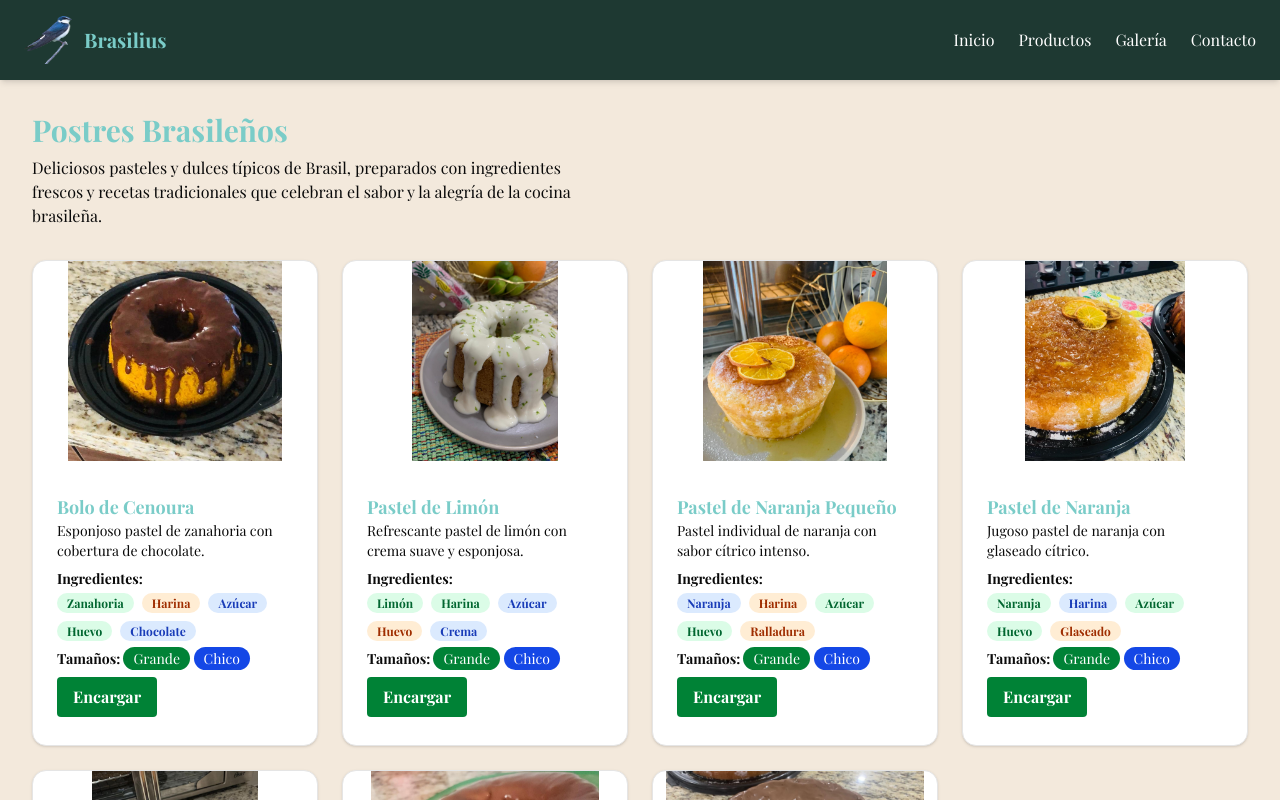
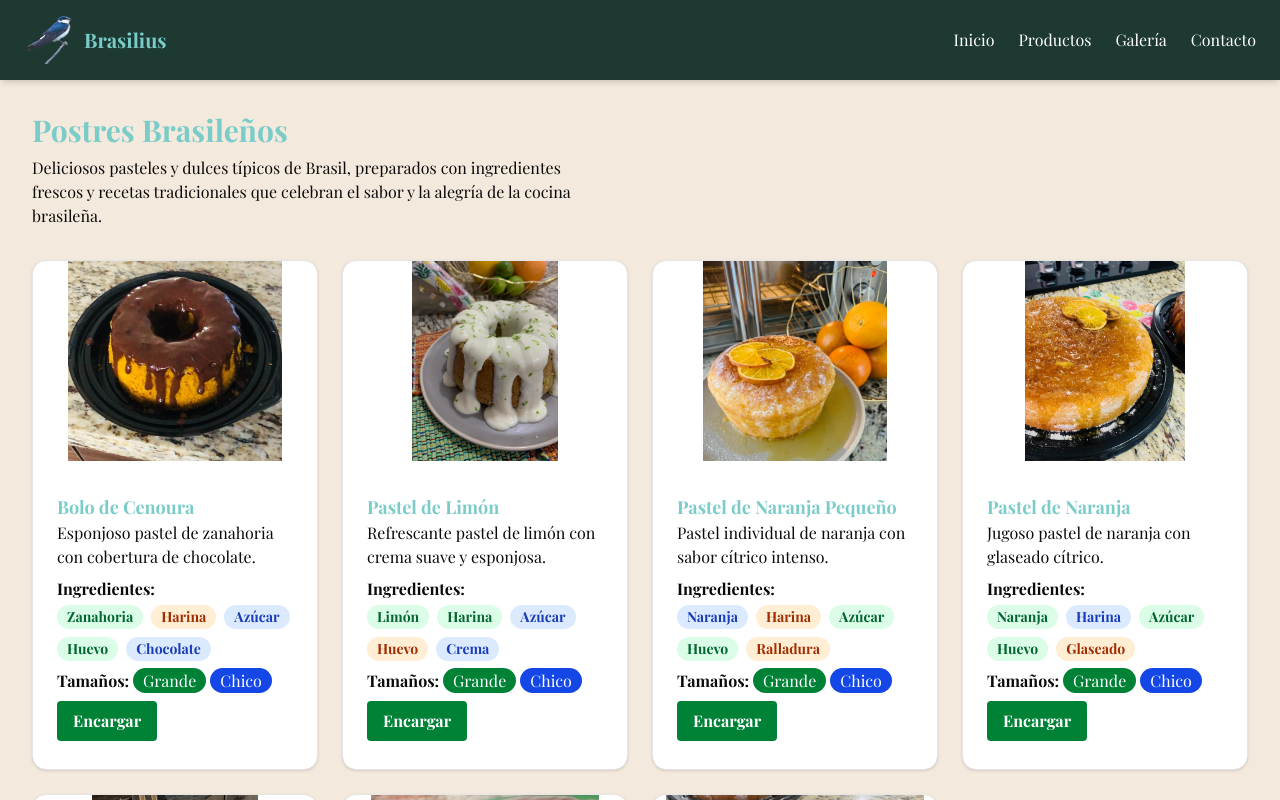
Before and after one commit to Ivan-Herrera-Garcia/shopcake, a Next.js app: page / in a window 1280 px wide. Shown: the top 800 px of the page. Built offline with nearby package versions, Linux system fonts and the light colour scheme.

Commit message:
cambio de tamaños de textos

```diff
--- a/app/page.js
+++ b/app/page.js
@@ -76,9 +76,9 @@ export default function Home() {
                   className="w-full h-[200px] object-contain !rounded-2xl"
                 />
                 <CardContent>
-                  <h3 className={`text-lg font-semibold mt-2 text-[${COLORS.text}]`}>{p.name}</h3>
-                  <p className={`text-sm text-[${COLORS.text}] mb-2`}>{p.descripcion}</p>
-                  <ul className={`text-sm text-[${COLORS.text}] mb-2`}>
+                  <h3 className={`text-lg font-bold mt-2 text-[${COLORS.text}]`}>{p.name}</h3>
+                  <p className={`text-md text-[${COLORS.text}] mb-2`}>{p.descripcion}</p>
+                  <ul className={`text-md text-[${COLORS.text}] mb-2`}>
                     <li className="mb-2">
                       <strong>Ingredientes:</strong>
                       <div className="mt-1 flex flex-wrap gap-2">
@@ -92,7 +92,7 @@ export default function Home() {
                           return (
                             <span
                               key={idx}
-                              className={`${randomColor.bg} ${randomColor.text} text-xs font-semibold px-2.5 py-0.5 rounded-full`}
+                              className={`${randomColor.bg} ${randomColor.text} text-sm font-bold px-2.5 py-0.5 rounded-full`}
                             >
                               {ing}
                             </span>
```
